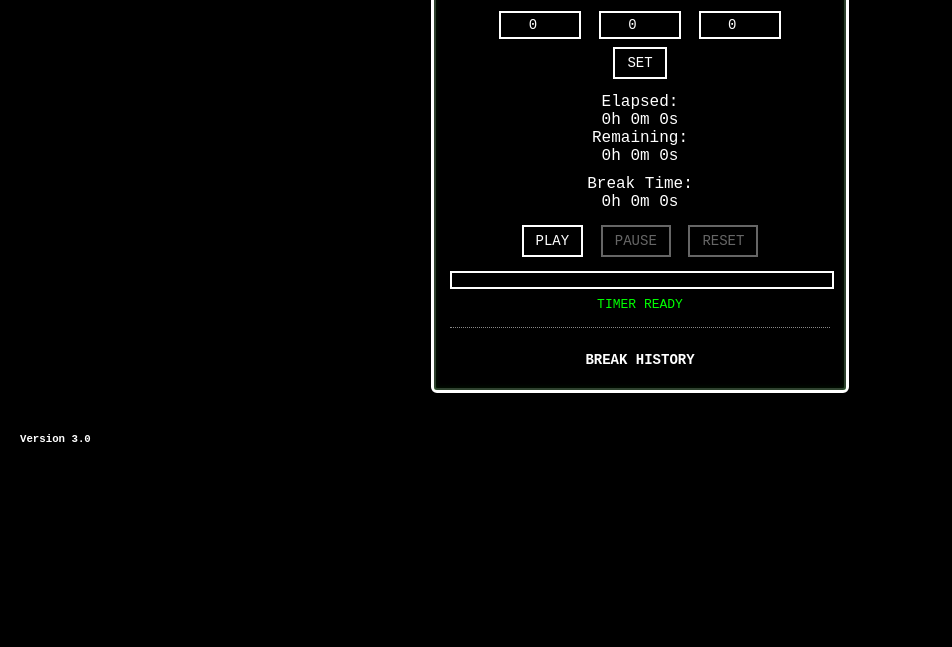
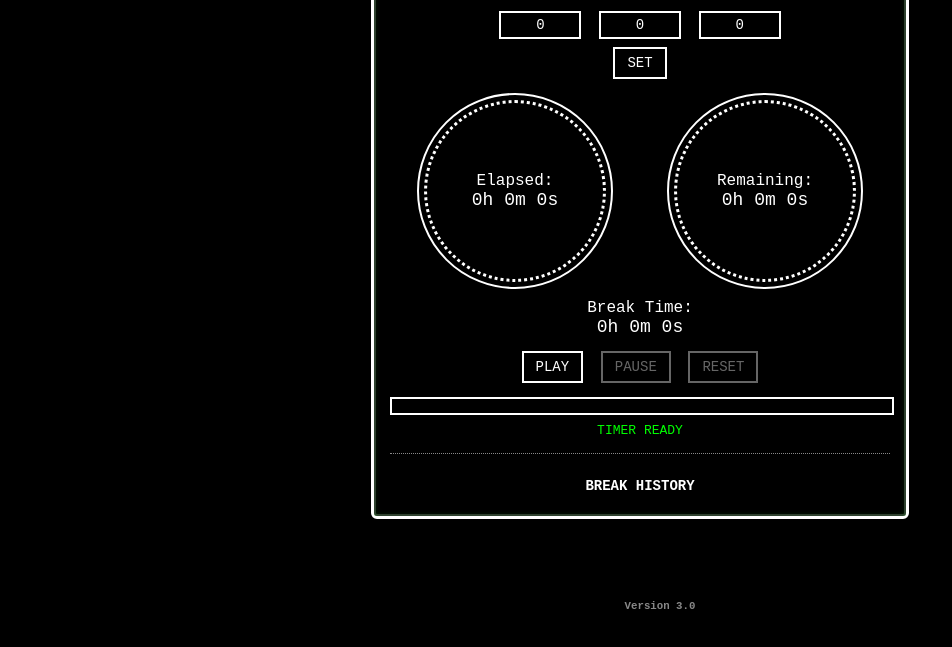
Before and after one commit to sai-nt-absolute/timerror, a plain HTML site: page index.html in a window 1280 px wide. Shown: the part 153-800 px from the top of the page, without its empty margins (0-952 px from the left). Drawn offline with Linux system fonts and the light colour scheme; a web font is replaced by a local one.

Commit message:
Update style.css - V3

```diff
--- a/style.css
+++ b/style.css
@@ -2,6 +2,19 @@
     font-family: "Pixel";
     src: url("https://fonts.cdnfonts.com/s/19895/Perfect DOS VGA 437.woff") format("woff");
 }
+
+/* Removes arrows from number inputs in Chrome, Safari, Edge, and Opera */
+input::-webkit-outer-spin-button,
+input::-webkit-inner-spin-button {
+  -webkit-appearance: none;
+  margin: 0; /* Some browsers retain a small margin */
+}
+
+/* Removes arrows from number inputs in Firefox */
+input[type="number"] {
+  -moz-appearance: textfield;
+}
+
 body {
     background-color: #000;
     color: #fff;
@@ -9,8 +22,9 @@ font-family: "Pixel", monospace;
     margin: 0;
     padding: 20px;
 }
+
 .timer-container {
-width: 380px;
+    width: 500px;
     margin: 40px auto;
     padding: 16px;
     border: 3px solid #fff;
@@ -20,25 +34,31 @@ text-align: center;
     box-shadow: 0 0 0 2px #333 inset;
     position: relative;
 }
+
 h2 {
     font-size: 20px;
     margin-bottom: 10px;
-letter-spacing: 1px;border-bottom: 1px dotted #888;
+    letter-spacing: 1px;
+    border-bottom: 1px dotted #888;
     padding-bottom: 4px;
 }
+
 .clock-display,
 .time-display,
 .break-display,
 .status {
     margin: 10px 0;
 }
+
 .clock-display {
     font-size: 14px;
 }
+
 .time-display,
 .break-display {
     font-size: 16px;
 }
+
 input {
     width: 70px;
     font-family: "Pixel", monospace;
@@ -50,10 +70,12 @@ border: 2px solid #fff;
     margin: 4px;
     padding: 4px;
 }
+
 input:focus {
     outline: none;
     border-color: #0f0;
 }
+
 button {
     background-color: #000;
     color: #fff;
@@ -63,14 +85,18 @@ padding: 6px 12px;
     margin: 4px;
     cursor: pointer;
     font-size: 14px;
-}button:hover:not(:disabled) {
+}
+
+button:hover:not(:disabled) {
     background-color: #fff;
     color: #000;
 }
+
 button:disabled {
     opacity: 0.4;
     cursor: not-allowed;
 }
+
 .progress-bar {
     width: 100%;
     height: 14px;
@@ -79,33 +105,39 @@ background-color: #000;
     margin-top: 10px;
     position: relative;
 }
+
 .progress-fill {
     height: 100%;
     background-color: #fff;
     width: 0%;
     transition: none;
 }
+
 .status {
     font-size: 13px;
     margin-top: 8px;
     color: #0f0;
 }
+
 .break-history {
     margin-top: 15px;
     border-top: 1px dotted #888;
     padding-top: 10px;
     text-align: left;
 }
+
 .break-history h3 {
     font-size: 14px;
     text-align: center;
     margin-bottom: 6px;
 }
+
 .break-item {
     font-size: 13px;
-padding: 2px 0;border-bottom: 1px dotted #444;
+    padding: 2px 0;
+    border-bottom: 1px dotted #444;
 }
-/* Flipper-style glow */
+
 .timer-container:before {
     content: "";
     position: absolute;
@@ -117,6 +149,44 @@ box-shadow: 0 0 6px #0f0 inset;
     opacity: 0.2;
     pointer-events: none;
 }
+
 .controls {
     margin-top: 8px;
 }
+
+.time-display{
+    display: flex;
+    justify-content: space-around;
+}
+
+.circle{
+    border: 3px dotted #fff;
+    border-radius: 50%;
+    height: 11rem;
+    width: 11rem;
+    display: flex;
+    align-items: center;
+    justify-content: center;
+}
+
+.outtercircle{
+    border: 2.9px solid #fff;
+    border-radius: 50%;
+    height: 12rem;
+    width: 12rem;
+    display: flex;
+    align-items: center;
+    justify-content: center;
+}
+
+h6{
+    color: #888;
+    position: fixed;
+    bottom: 10px;
+    width: 100%;
+    text-align: center !important;
+}
+
+.timeText{
+    font-size: large;
+}
```
Lines whose indentation alone changed are shown as unchanged.
